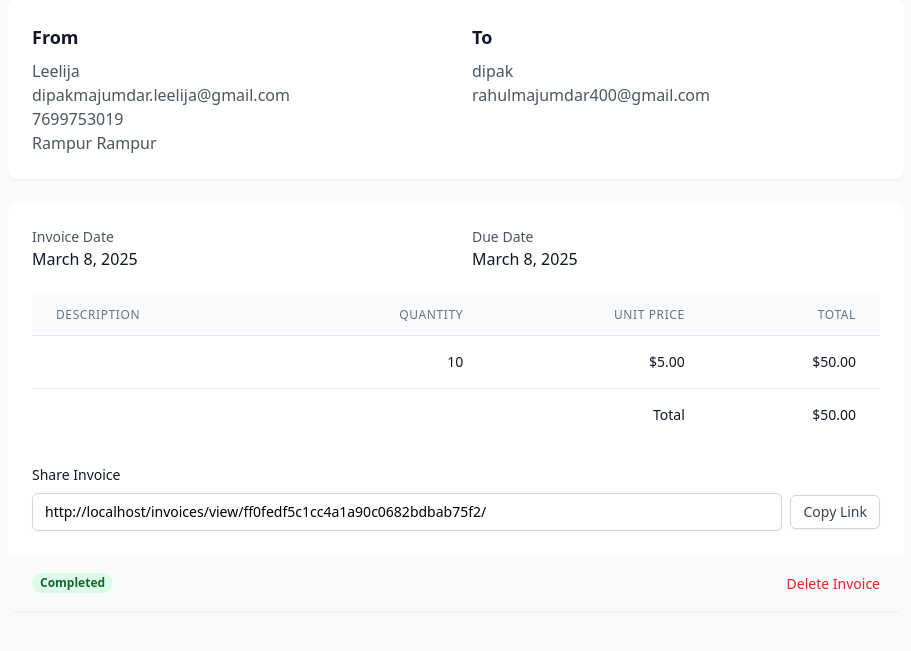
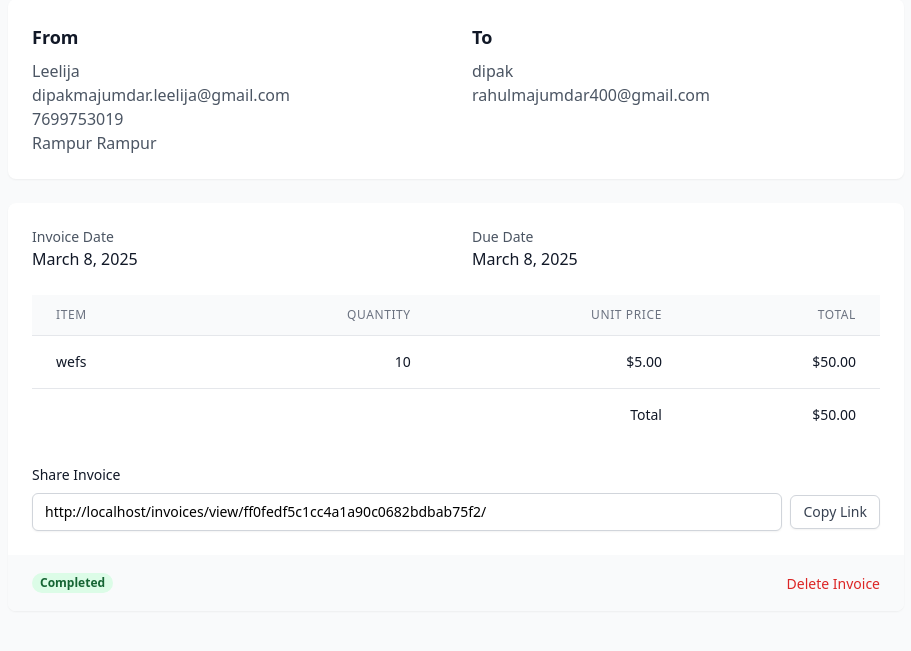
Before and after one commit to leelija-dev/billzee, a Django app: page /invoices/3/ in a window 1280 px wide. Shown: the part 191-842 px from the top of the page, without its empty margins (184-1095 px from the left). Run offline with Django 4.2, Linux system fonts and the light colour scheme; a user stored in the database is signed in; data comes from the database, SQL or seed files in the repository; both versions use the stored data as it was after the commit; some libraries are stand-ins or nearby versions.

Commit message:
modify and update invoice update functionality

```diff
--- a/invoices/views.py
+++ b/invoices/views.py
@@ -76,6 +76,7 @@ def invoice_detail(request, pk):
 def invoice_update(request, pk):
     invoice = get_object_or_404(Invoice, pk=pk, profile__user=request.user)
     if request.method == 'POST':
+        # return JsonResponse({'data':request.POST})
         form = InvoiceForm(request.POST, instance=invoice)
         formset = InvoiceItemFormSet(request.POST, queryset=InvoiceItem.objects.filter(invoice=invoice))
         if form.is_valid() and formset.is_valid():
--- a/templates/invoices/customer_invoice_view.html
+++ b/templates/invoices/customer_invoice_view.html
@@ -35,7 +35,7 @@
             <table class="min-w-full divide-y divide-gray-200">
                 <thead class="bg-gray-50">
                     <tr>
-                        <th class="px-6 py-3 text-left text-xs font-medium text-gray-500 uppercase tracking-wider">Description</th>
+                        <th class="px-6 py-3 text-left text-xs font-medium text-gray-500 uppercase tracking-wider">Item</th>
                         <th class="px-6 py-3 text-left text-xs font-medium text-gray-500 uppercase tracking-wider">Quantity</th>
                         <th class="px-6 py-3 text-left text-xs font-medium text-gray-500 uppercase tracking-wider">Unit Price</th>
                         <th class="px-6 py-3 text-left text-xs font-medium text-gray-500 uppercase tracking-wider">Total</th>
@@ -44,7 +44,7 @@
                 <tbody class="bg-white divide-y divide-gray-200">
                     {% for item in invoice.items.all %}
                     <tr>
-                        <td class="px-6 py-4 whitespace-nowrap text-sm text-gray-900">{{ item.description }}</td>
+                        <td class="px-6 py-4 whitespace-nowrap text-sm text-gray-500">{{ item.item }}</td>
                         <td class="px-6 py-4 whitespace-nowrap text-sm text-gray-500">{{ item.quantity }}</td>
                         <td class="px-6 py-4 whitespace-nowrap text-sm text-gray-500">${{ item.unit_price }}</td>
                         <td class="px-6 py-4 whitespace-nowrap text-sm text-gray-500">${{ item.total_price }}</td>
--- a/templates/invoices/invoice_detail.html
+++ b/templates/invoices/invoice_detail.html
@@ -72,7 +72,7 @@
                     <thead>
                         <tr>
                             <th class="px-6 py-3 bg-gray-50 text-left text-xs font-medium text-gray-500 uppercase tracking-wider">
-                                Description
+                                Item
                             </th>
                             <th class="px-6 py-3 bg-gray-50 text-right text-xs font-medium text-gray-500 uppercase tracking-wider">
                                 Quantity
@@ -89,7 +89,7 @@
                         {% for item in invoice.items.all %}
                         <tr>
                             <td class="px-6 py-4 text-sm text-gray-900">
-                                {{ item.description }}
+                                {{ item.item }}
                             </td>
                             <td class="px-6 py-4 text-sm text-gray-900 text-right">
                                 {{ item.quantity }}
```
Also changed, not shown: templates/invoices/invoice_form.html (+8 -2 lines), db.sqlite3.
